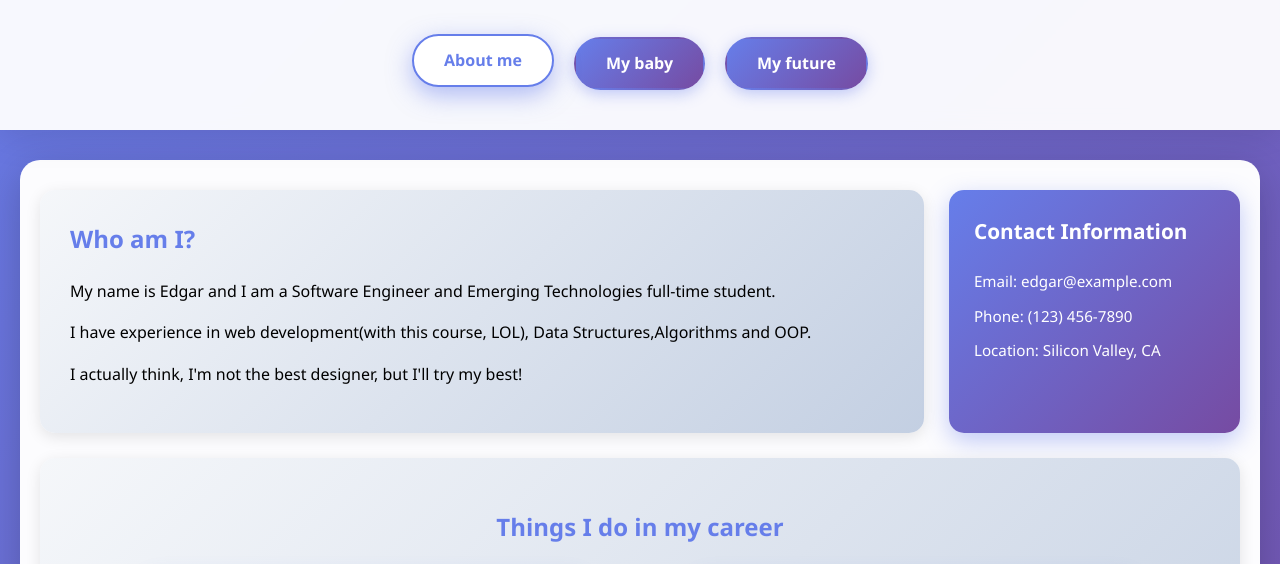
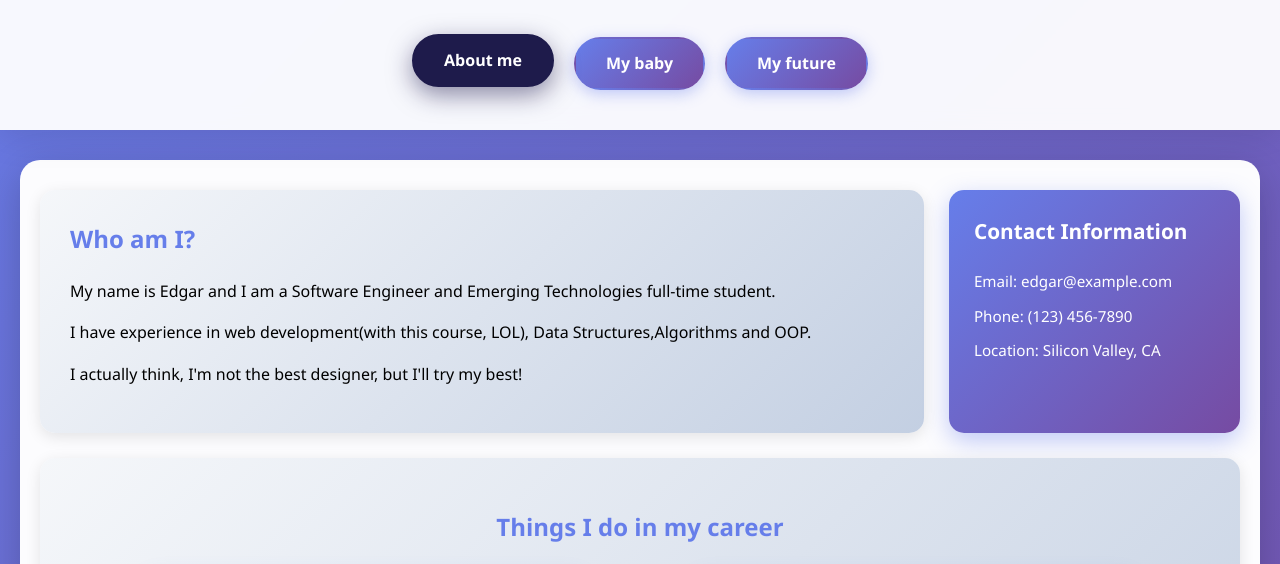
Before and after one commit to EdgarRico14/PORTFOLIO, a plain HTML site: page index.html in a window 1280 px wide. In both pictures the pointer is over the link "About me". Shown: the part 224-788 px from the top of the page. Drawn offline with Linux system fonts and the light colour scheme.

Commit message:
Button color changed

```diff
--- a/css/styles.css
+++ b/css/styles.css
@@ -118,22 +118,22 @@ li a {
 }
 
 li a:hover {
-    background: #fff;
-    color: #667eea;
-    border-color: #667eea;
+    background: #1e1b4b;
+    color: #fff;
+    border-color: #1e1b4b;
     transform: translateY(-3px);
-    box-shadow: 0 8px 25px rgba(102, 126, 234, 0.5);
+    box-shadow: 0 8px 25px rgba(30, 27, 75, 0.5);
 }
 
 li a:active {
     transform: translateY(0px);
-    box-shadow: 0 2px 10px rgba(102, 126, 234, 0.3);
+    box-shadow: 0 2px 10px rgba(30, 27, 75, 0.3);
 }
 
 li.active a {
-    background: #fff;
-    color: #667eea;
-    border-color: #667eea;
+    background: #1e1b4b;
+    color: #fff;
+    border-color: #1e1b4b;
 }
 
 main {
```
